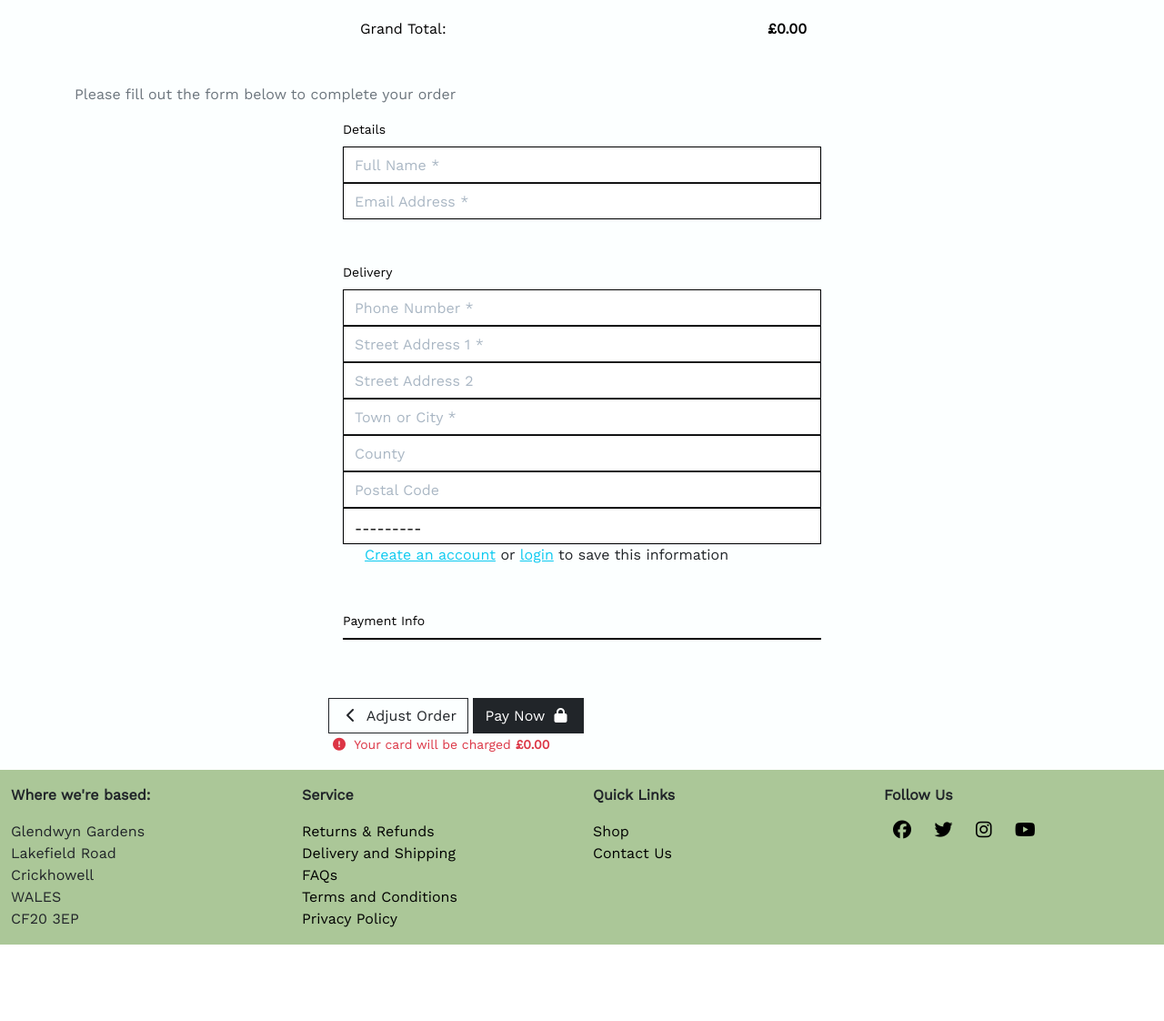
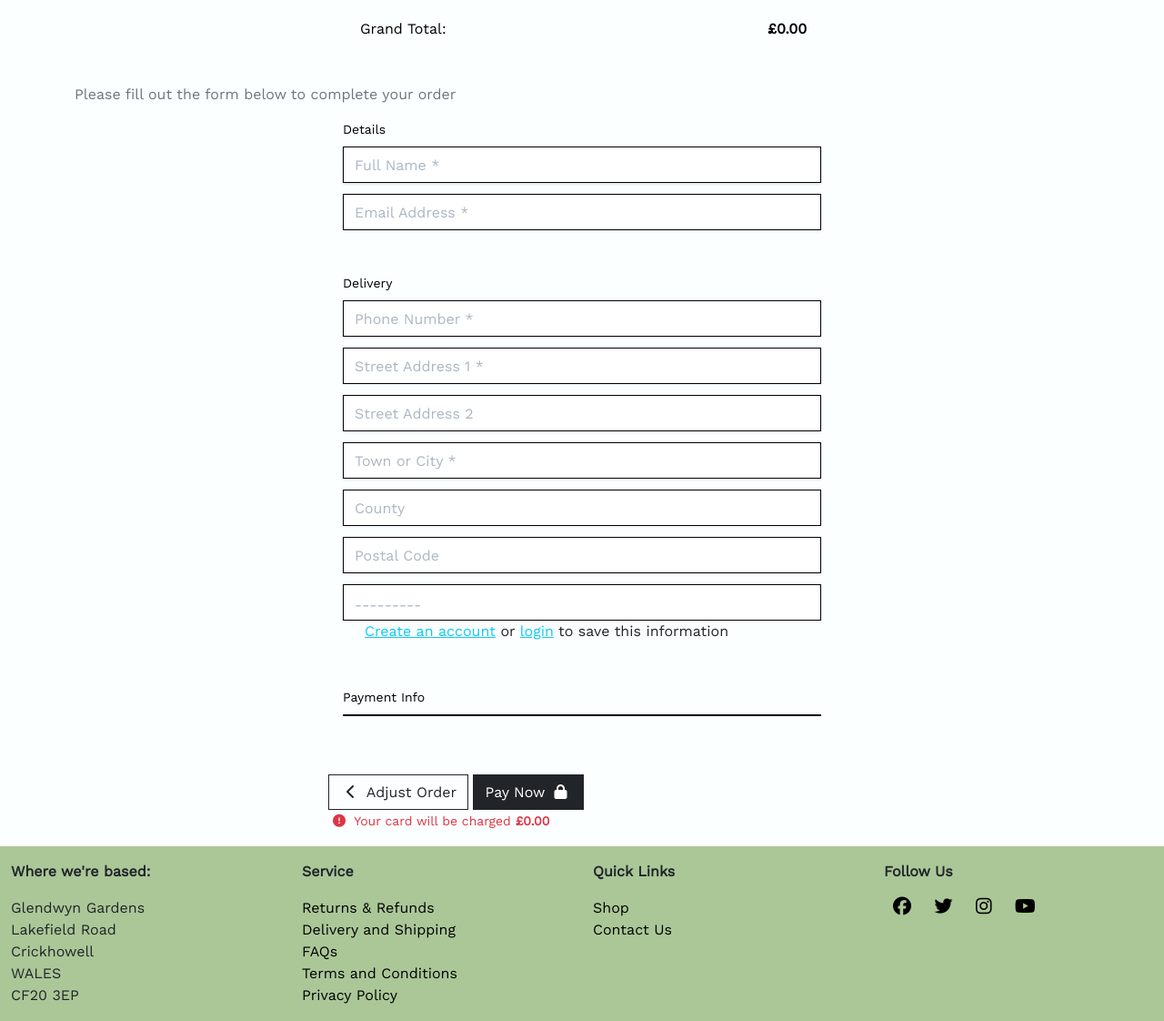
Before and after one commit to antonia-white/deilen, a Django app: template checkout/templates/checkout/checkout.html in a window 1280 px wide. Shown: the part 330-1452 px from the top of the page at 91% size. Before the commit the page ends 1368 px from the top, so only its background shows below. Run offline with Django 4.2, Linux system fonts and the light colour scheme; the template is opened without the code that fills it: values that come from a table or form of the project are taken from there, others are empty; data comes from the database, SQL or seed files in the repository; some libraries are stand-ins or nearby versions; some web fonts are replaced.

Commit message:
Style checkout form in checkout style.css

```diff
--- a/checkout/static/checkout/css/checkout.css
+++ b/checkout/static/checkout/css/checkout.css
@@ -3,6 +3,7 @@
   box-sizing: border-box;
   height: 40px;
   padding: 10px 12px;
+  margin-top: 12px;
   border: 1px solid transparent;
   border-radius: 0px;
   background-color: white;
@@ -54,3 +55,13 @@
   margin: 0;
   height: 100%;
 }
+
+select,
+select option {
+  color: #000;
+}
+
+select:invalid,
+select option[value=""] {
+  color: #aab7c4 !important;
+}
```
